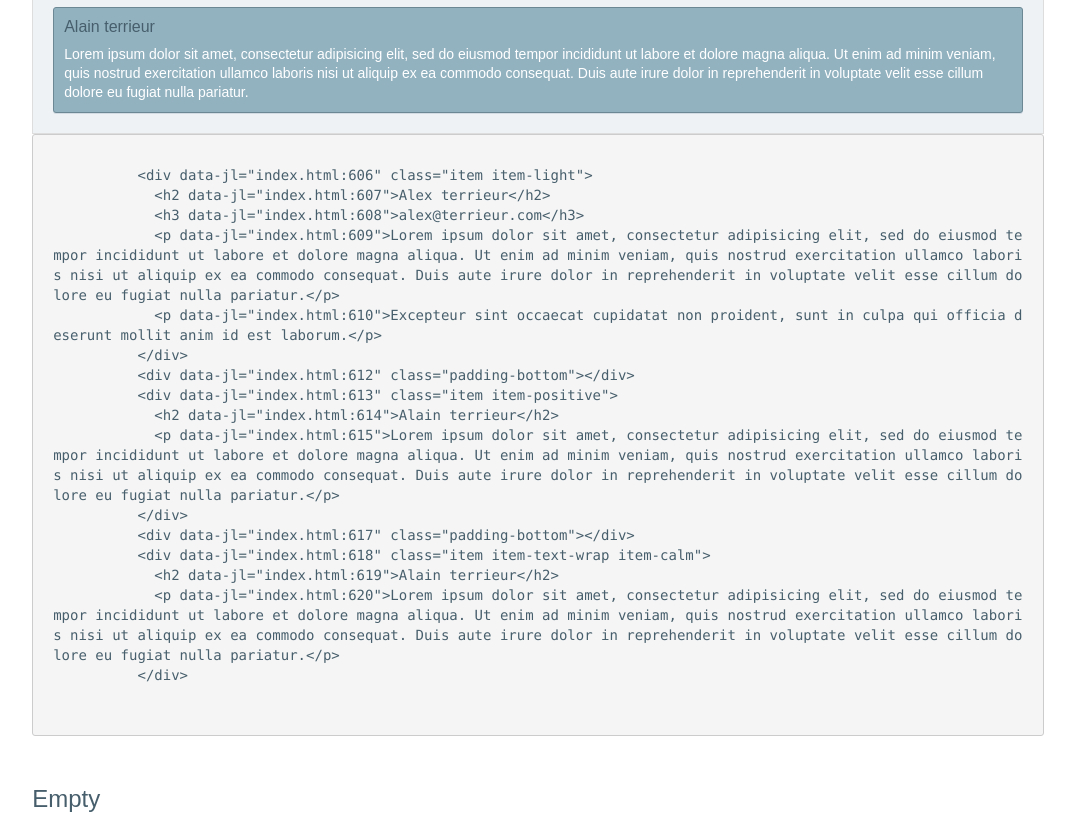
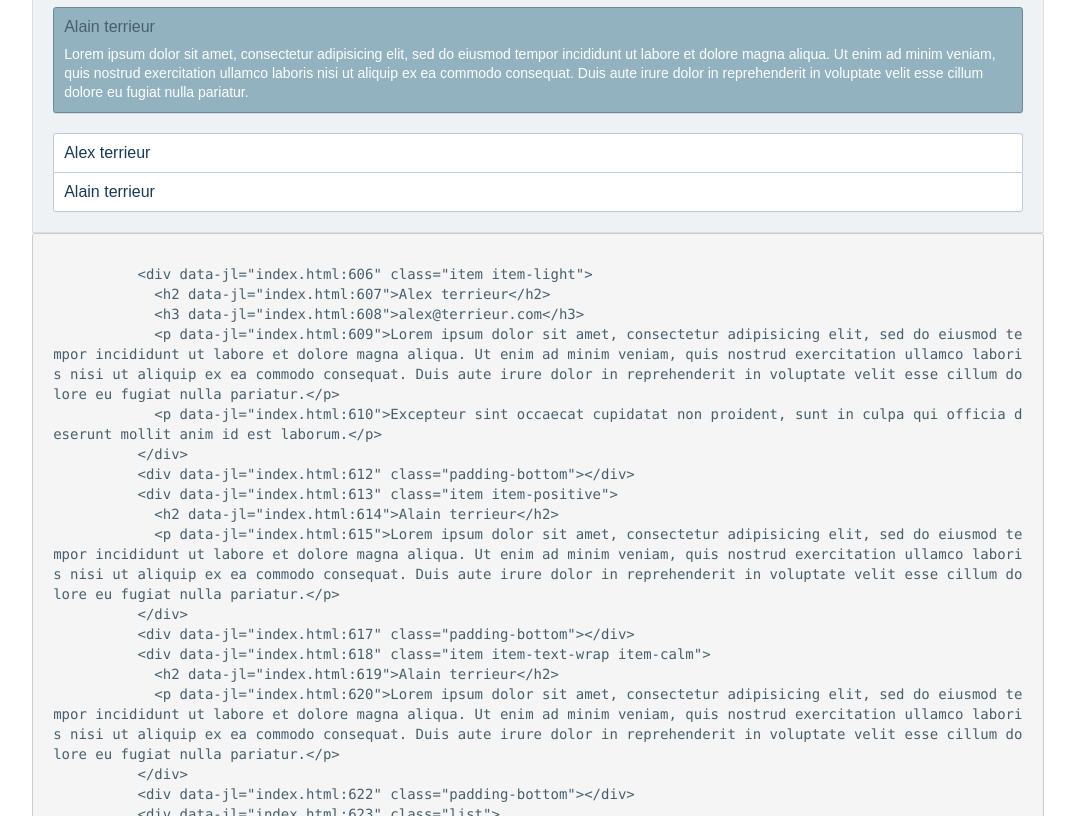
Before and after one commit to SimpliField/sf-style-guide, a website: page index.html in a window 1280 px wide. Shown: the part 8440-9256 px from the top of the page, without its empty margins (102-1177 px from the left). Drawn offline with Linux system fonts and the light colour scheme; files whose address does not match are found by name; a web font is replaced by a local one.

Commit message:
[List] Add list style

```diff
--- a/bower.json
+++ b/bower.json
@@ -1,6 +1,6 @@
 {
   "name": "sf-style-guide",
-  "version": "2.4.0",
+  "version": "2.5.0",
   "homepage": "http://simplifield.github.io/sf-style-guide/",
   "ignore": [
     ".git*",
--- a/index.html
+++ b/index.html
@@ -619,6 +619,15 @@
             <h2>Alain terrieur</h2>
             <p>Lorem ipsum dolor sit amet, consectetur adipisicing elit, sed do eiusmod tempor incididunt ut labore et dolore magna aliqua. Ut enim ad minim veniam, quis nostrud exercitation ullamco laboris nisi ut aliquip ex ea commodo consequat. Duis aute irure dolor in reprehenderit in voluptate velit esse cillum dolore eu fugiat nulla pariatur.</p>
           </div>
+          <div class="padding-bottom"></div>
+          <div class="list">
+            <div class="item item-light">
+              <h2>Alex terrieur</h2>
+            </div>
+            <div class="item item-light">
+              <h2>Alain terrieur</h2>
+            </div>
+          </div>
 			  </div>
 				<div class="guide_code">
 					<pre>
--- a/less/simplifield.less
+++ b/less/simplifield.less
@@ -15,6 +15,7 @@
 @import "./theme/components";
 @import "./theme/panels";
 @import "./theme/items";
+@import "./theme/list";
 @import "./theme/box";
 @import "./theme/empty";
 @import "./theme/loader";
--- /dev/null
+++ b/less/theme/list.less
@@ -0,0 +1,13 @@
+.list {
+  .item {
+    &:not(:last-of-type) {
+      border-bottom-width: 0;
+      border-bottom-left-radius: 0;
+      border-bottom-right-radius: 0;
+    }
+    &:not(:first-of-type) {
+      border-top-left-radius: 0;
+      border-top-right-radius: 0;
+    }
+  }
+}
--- a/less/variables.less
+++ b/less/variables.less
@@ -149,6 +149,10 @@ COLORS
 @item-balanced-border: 			@balanced;
 @item-balanced-box-shadow: 	0 1px 0 rgba(21, 130, 156, 0.2);
 
+// List
+// -------------------------
+@list-group-border: @border-color;
+
 // Box
 // -------------------------
 @box-border-radius: 2px;
--- a/package.json
+++ b/package.json
@@ -1,6 +1,6 @@
 {
   "name": "sf-style-guide",
-  "version": "2.4.0",
+  "version": "2.5.0",
   "description": "[View the style guide online](http://simplifield.github.io/sf-style-guide/)",
   "main": "index.js",
   "scripts": {
```
Also changed, not shown: css/style-guide.css.
